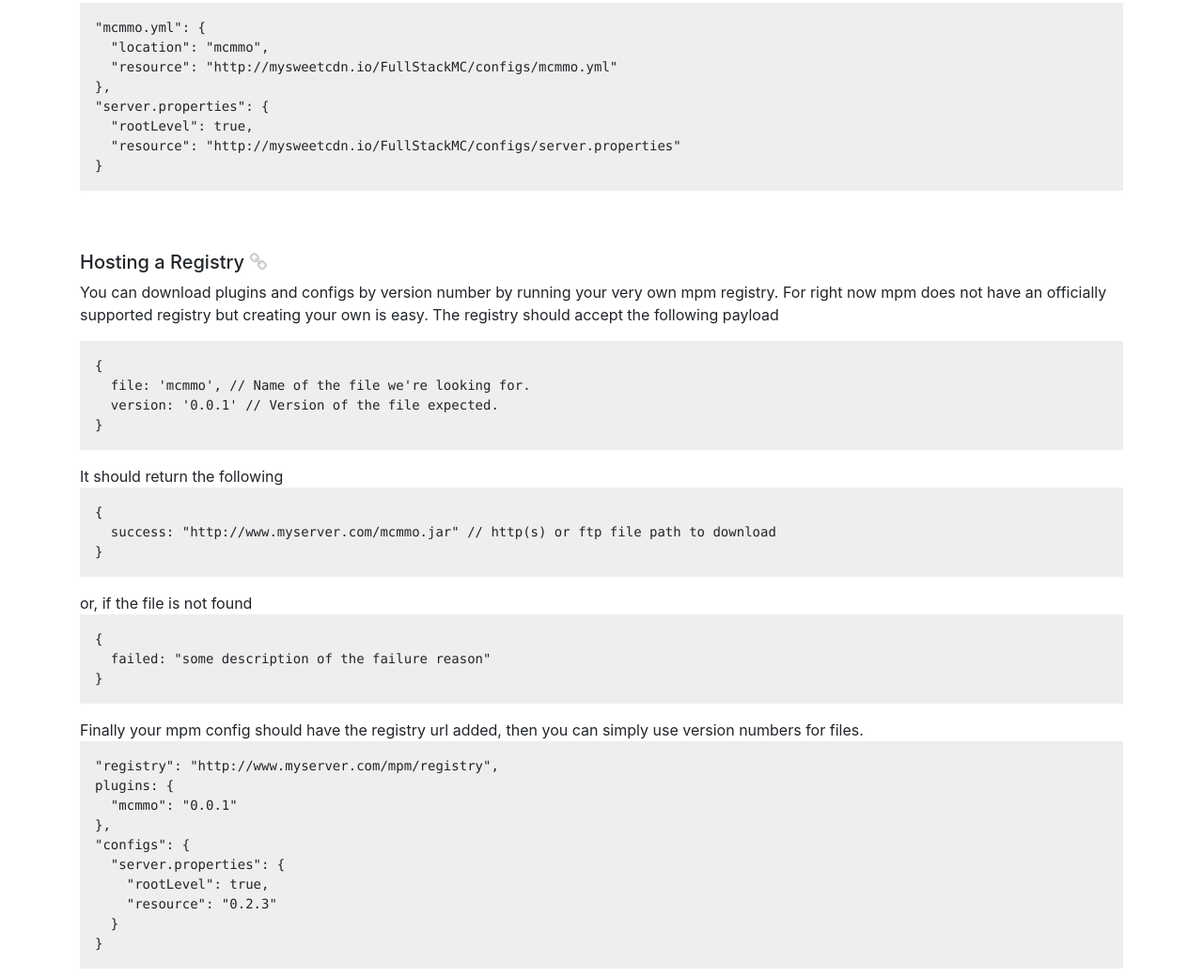
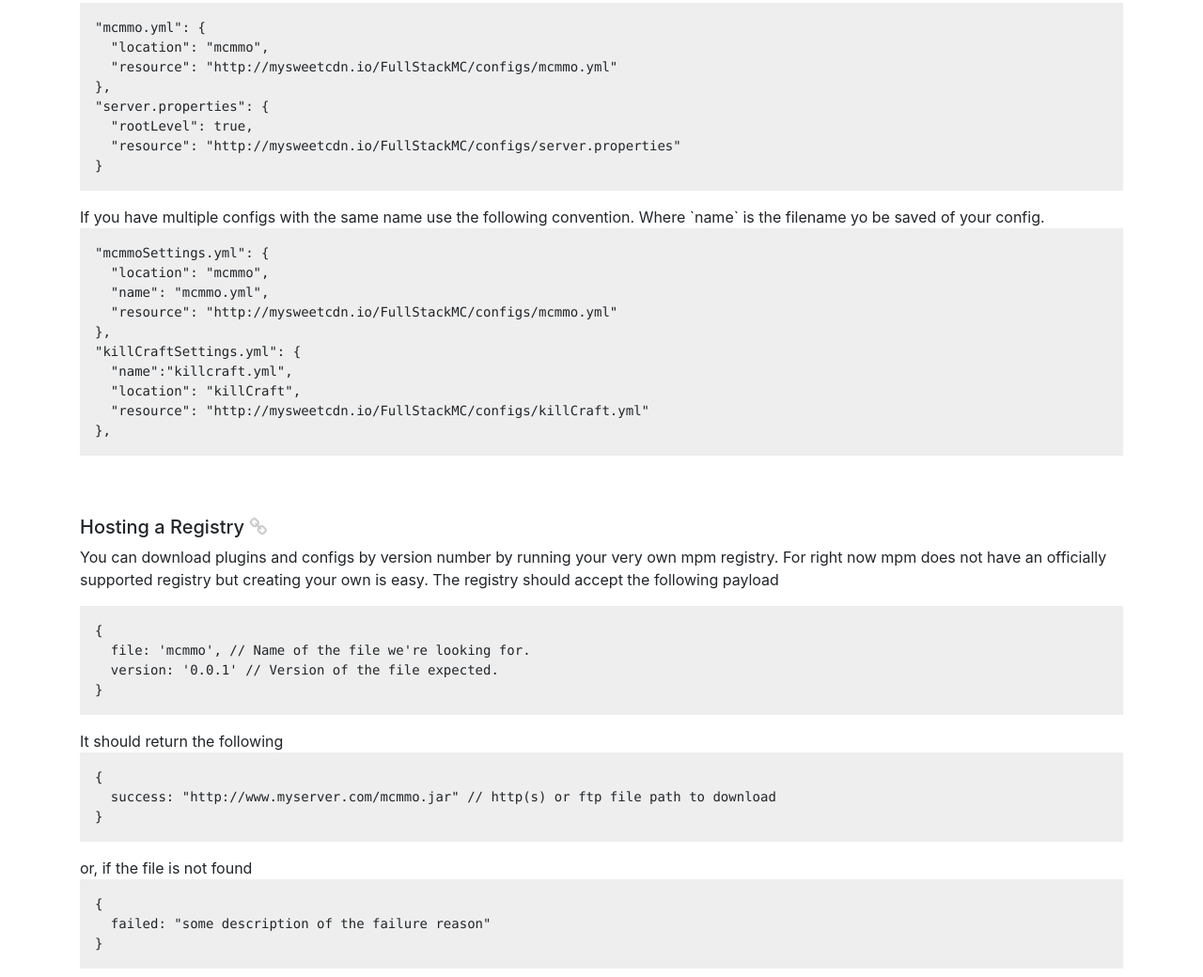
Before and after one commit to InfamousVague/minecraft-package-manager, a plain HTML site: page index.html in a window 1280 px wide. Shown: the part 2600-3640 px from the top of the page at 94% size. Drawn offline with nearby package versions, Linux system fonts and the light colour scheme.

Commit message:
Update index.html

```diff
--- a/index.html
+++ b/index.html
@@ -121,6 +121,19 @@ In the example below mcmmo.yml will be installed as plugins/mcmmo/mcmmo.yml.</p>
   "resource": "http://mysweetcdn.io/FullStackMC/configs/server.properties"
 }
 </pre>
+If you have multiple configs with the same name use the following convention. Where `name` is the filename yo be saved of your config.
+<pre class="highlight">
+"mcmmoSettings.yml": {
+  "location": "mcmmo",
+  "name": "mcmmo.yml",
+  "resource": "http://mysweetcdn.io/FullStackMC/configs/mcmmo.yml"
+},
+"killCraftSettings.yml": {
+  "name":"killcraft.yml",
+  "location": "killCraft",
+  "resource": "http://mysweetcdn.io/FullStackMC/configs/killCraft.yml"
+},
+</pre>
 
 <br /><br />
 <a id="registry"></a>
```
